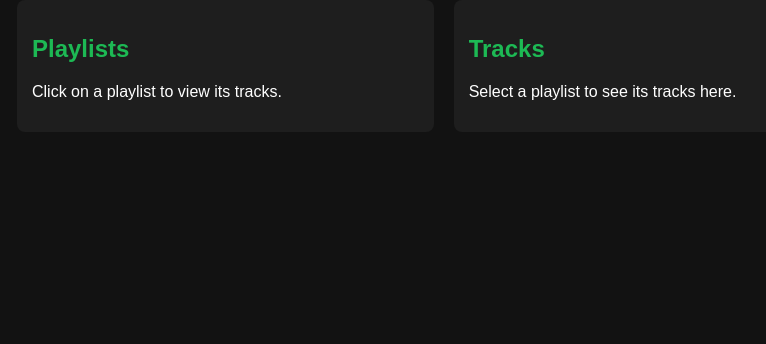
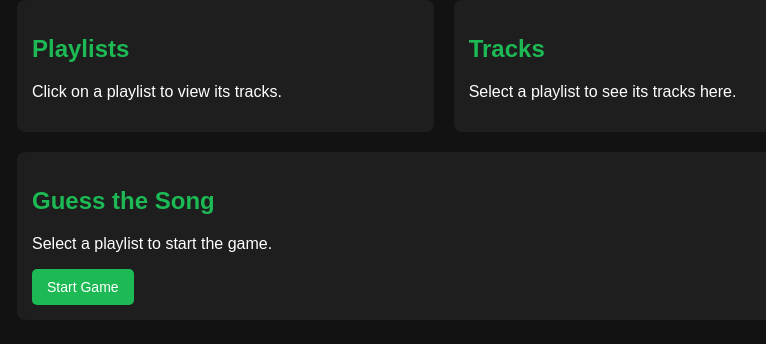
Before and after one commit to joelhtkim/Playlist, a Flask app: page / in a window 1280 px wide. Shown: the part 116-460 px from the top of the page, without its empty margins (3-769 px from the left). Run offline with Flask 3, Linux system fonts and the light colour scheme.

Commit message:
Added login and added start game button

```diff
--- a/app/routes.py
+++ b/app/routes.py
@@ -184,3 +184,30 @@ def check_login_status():
 def logout():
     session.clear()  # Clear the session data
     return {"message": "Logged out successfully"}
+
+
+#guess the song
+
+
+@main.route("/playlists/<playlist_id>/game-tracks", methods=["GET"])
+def get_game_tracks(playlist_id):
+    token_info = session.get("token_info")
+    if not token_info:
+        return {"message": "User not logged in"}, 401
+
+    sp = Spotify(auth=token_info["access_token"])
+    try:
+        playlist_tracks = sp.playlist_tracks(playlist_id)
+        tracks = [
+            {
+                "name": track["track"]["name"],
+                "preview_url": track["track"]["preview_url"],
+                "artist": ", ".join(artist["name"] for artist in track["track"]["artists"]),
+            }
+            for track in playlist_tracks.get("items", [])
+            if track["track"]["preview_url"]  # Only include tracks with preview URLs
+        ]
+        return {"tracks": tracks}
+    except Exception as e:
+        print(f"Error fetching playlist tracks: {e}")
+        return {"message": "Error fetching playlist tracks"}, 500
--- a/app/static/css/styles.css
+++ b/app/static/css/styles.css
@@ -104,3 +104,34 @@ button:hover {
     border-bottom: 1px solid #333;
     margin-bottom: 10px;
 }
+
+/* Game section */
+#game-section {
+    margin-top: 20px;
+    background-color: #1e1e1e;
+    padding: 15px;
+    border-radius: 8px;
+    color: white;
+}
+
+#game-content {
+    margin-top: 10px;
+}
+
+#song-guess {
+    width: 80%;
+    padding: 10px;
+    margin-right: 10px;
+    border-radius: 5px;
+    border: 1px solid #333;
+}
+
+#submit-guess-button {
+    background-color: #1DB954;
+    color: white;
+    border: none;
+    padding: 10px;
+    cursor: pointer;
+    border-radius: 5px;
+    font-size: 14px;
+}
--- a/app/static/js/scripts.js
+++ b/app/static/js/scripts.js
@@ -1,10 +1,52 @@
 document.addEventListener('DOMContentLoaded', () => {
-    const playlistsContainer = document.getElementById('playlists-container');
     const tracksContainer = document.getElementById('tracks-container');
     const loginButton = document.getElementById('login-button');
     const fetchButton = document.getElementById('fetch-button');
+    const startGameButton = document.getElementById('start-game-button');
+    const playlistsContainer = document.getElementById('playlists-container');
+    let currentPlaylistId = null;
 
-    // Display playlists dynamically
+    console.log("Start Game Button Element:", startGameButton); // Log the button element
+
+    if (!startGameButton) {
+        console.error("Start Game button not found in the DOM.");
+        return;
+    }
+
+    playlistsContainer.addEventListener('click', (event) => {
+        const playlistDiv = event.target.closest('.playlist');
+        if (playlistDiv) {
+            // Remove "selected" class from all playlists
+            document.querySelectorAll('.playlist').forEach(el => el.classList.remove('selected'));
+
+            // Add "selected" class to the clicked playlist
+            playlistDiv.classList.add('selected');
+
+            // Store the selected playlist ID
+            currentPlaylistId = playlistDiv.dataset.playlistId;
+            console.log("Selected Playlist ID:", currentPlaylistId); // Debug log
+
+            // Enable the "Start Game" button
+            startGameButton.disabled = false;
+
+            // Fetch and display tracks for the selected playlist
+            displayPlaylistTracks(currentPlaylistId);
+        }
+    });
+
+
+    // Add click event listener to the "Start Game" button
+    startGameButton.addEventListener('click', () => {
+        if (!currentPlaylistId) {
+            // Show notification if no playlist is selected
+            alert("Please select a playlist first!"); // Ensure the message appears only when no playlist is selected
+            console.log("No playlist selected. Start Game button clicked with no valid ID.");
+            return;
+        }
+
+        console.log("Start Game button clicked with Playlist ID:", currentPlaylistId); // Debug log
+    });
+
     function displayPlaylists(playlists) {
         playlistsContainer.innerHTML = ''; // Clear previous content
 
@@ -17,6 +59,7 @@ document.addEventListener('DOMContentLoaded', () => {
             const imageUrl = playlist.image || 'https://via.placeholder.com/50';
             const playlistDiv = document.createElement('div');
             playlistDiv.className = 'playlist';
+            playlistDiv.dataset.playlistId = playlist.playlist_id; // Attach playlist ID
             playlistDiv.innerHTML = `
                 <div style="display: flex; align-items: center; margin-bottom: 10px;">
                     <img src="${imageUrl}" alt="${playlist.name || 'Unnamed Playlist'}"
@@ -24,14 +67,10 @@ document.addEventListener('DOMContentLoaded', () => {
                     <strong>${playlist.name || 'Untitled Playlist'}</strong>
                 </div>
             `;
-            playlistDiv.addEventListener('click', () => {
-                displayPlaylistTracks(playlist.playlist_id);
-            });
             playlistsContainer.appendChild(playlistDiv);
         });
     }
 
-    // Fetch and display tracks for a playlist
     function displayPlaylistTracks(playlistId) {
         fetch(`/playlists/${playlistId}/tracks`)
             .then(response => response.json())
@@ -57,6 +96,8 @@ document.addEventListener('DOMContentLoaded', () => {
                 console.error('Error fetching playlist tracks:', error);
             });
     }
+
+
 
     // Fetch playlists from the server
     function fetchPlaylists() {
@@ -91,4 +132,7 @@ document.addEventListener('DOMContentLoaded', () => {
         .catch(error => {
             console.error('Error checking login status:', error);
         });
+
+
+
 });
--- a/app/templates/index.html
+++ b/app/templates/index.html
@@ -16,19 +16,6 @@
         </div>
     </div>
 
-    <!-- Flash messages section -->
-    <div id="flash-messages">
-        {% with messages = get_flashed_messages() %}
-            {% if messages %}
-                <ul>
-                    {% for message in messages %}
-                        <li>{{ message }}</li>
-                    {% endfor %}
-                </ul>
-            {% endif %}
-        {% endwith %}
-    </div>
-
     <div id="main-content">
         <!-- Left column: Playlists -->
         <div id="playlists-container">
@@ -43,6 +30,21 @@
         </div>
     </div>
 
+    <!-- Guess the Song Game Section -->
+    <div id="game-section">
+        <h2>Guess the Song</h2>
+        <p>Select a playlist to start the game.</p>
+        <button id="start-game-button" disabled>Start Game</button>
+        <div id="game-content" style="display: none;">
+            <p id="round-info"></p>
+            <audio id="song-preview" controls style="display: none;"></audio>
+            <input type="text" id="song-guess" placeholder="Type your guess here">
+            <button id="submit-guess-button">Submit Guess</button>
+            <p id="game-feedback"></p>
+            <p>Score: <span id="game-score">0</span>/5</p>
+        </div>
+    </div>
+
     <!-- Include the JavaScript file -->
     <script src="{{ url_for('static', filename='js/scripts.js') }}"></script>
 </body>
```
